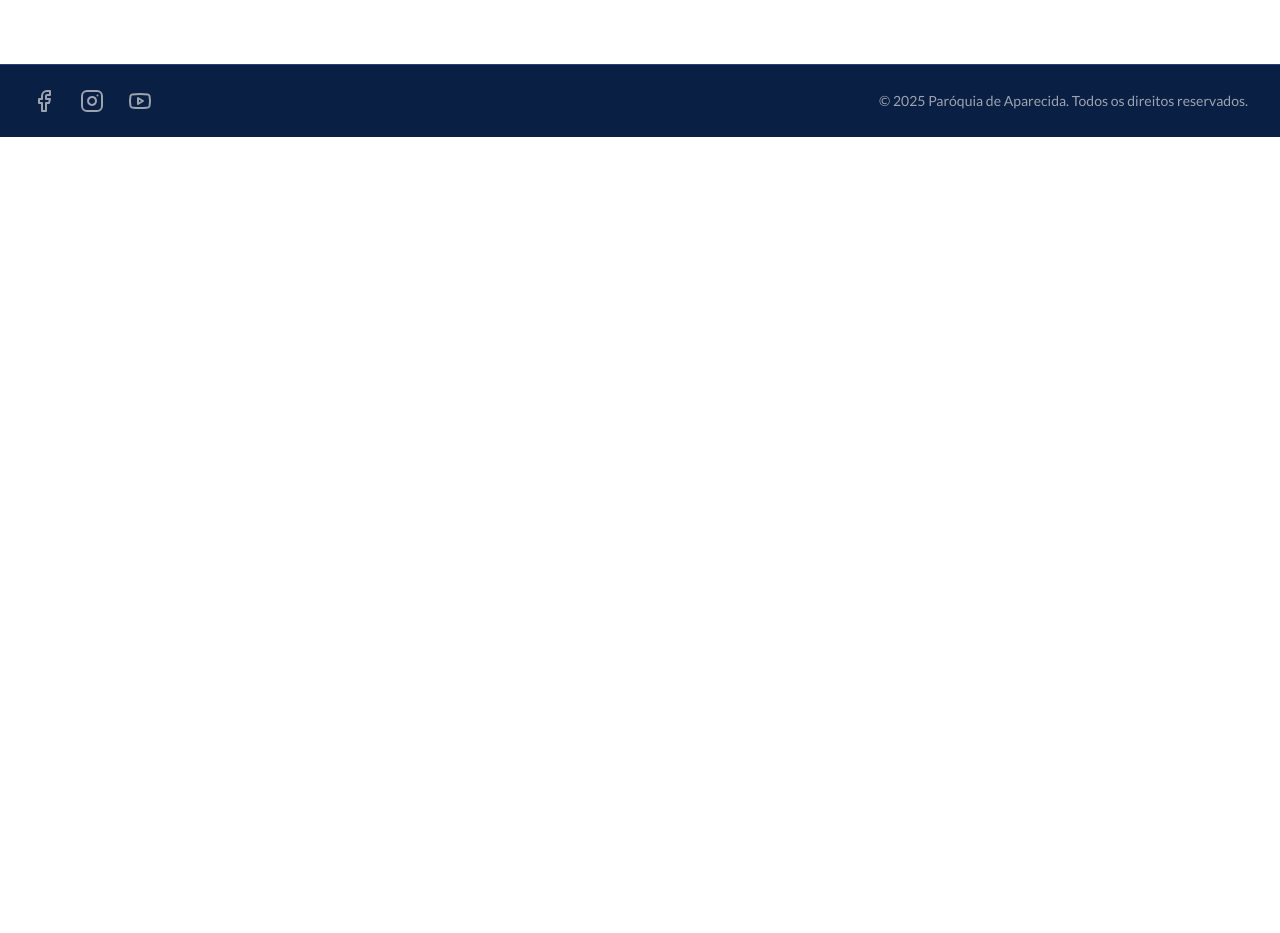
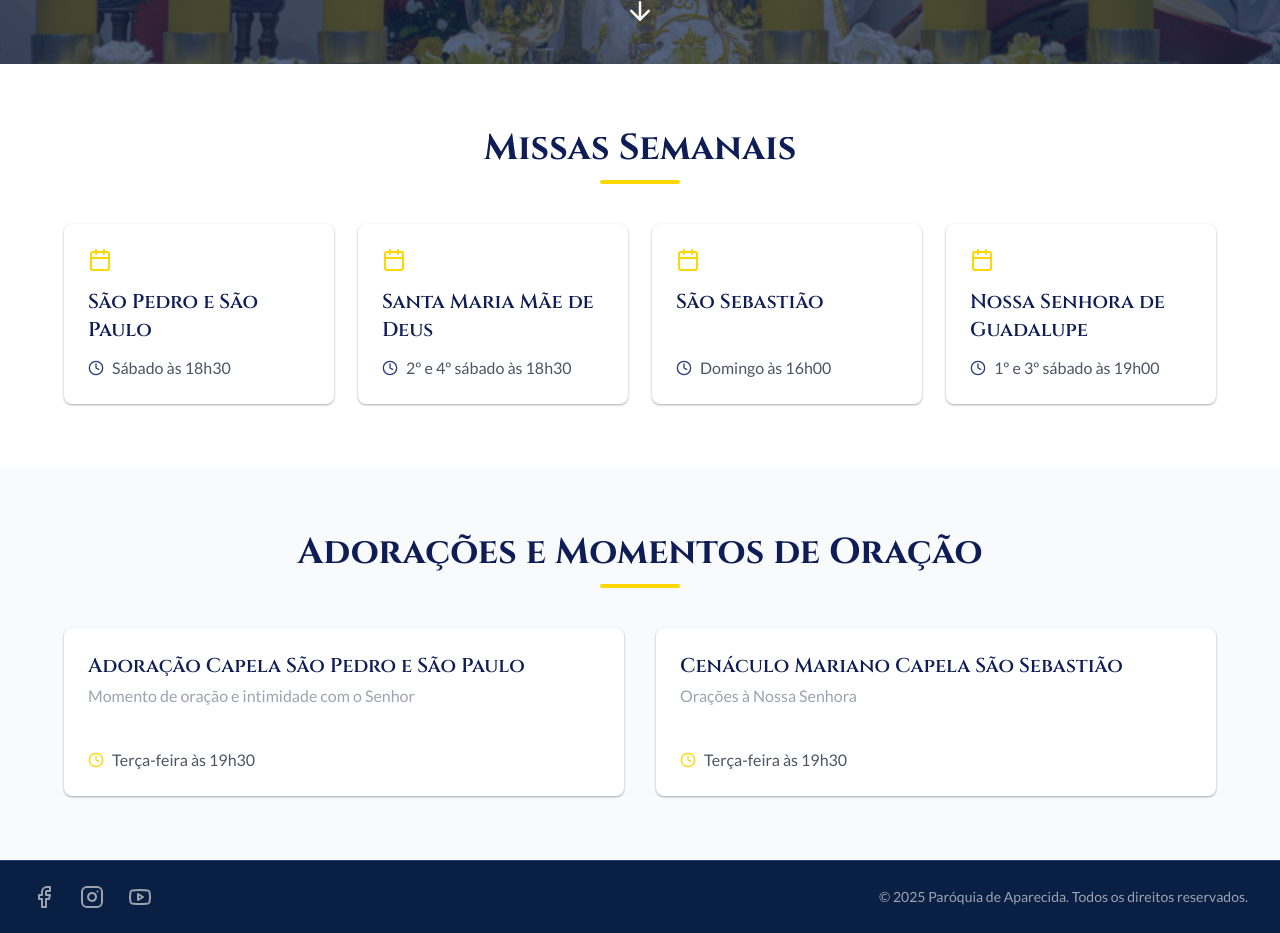
Before and after one commit to devrenato16/aparecidaWeb, a React (Vite) app: page /capelas in a window 1280 px wide. Shown: the part 800-1733 px from the top of the page. Before the commit the page ends 937 px from the top, so only its background shows below. Built offline with nearby package versions, Linux system fonts and the light colour scheme; no server answers.

Commit message:
Incremento Capelas

```diff
--- a/src/App.tsx
+++ b/src/App.tsx
@@ -17,6 +17,7 @@ import NotFoundPage from "./pages/NotFoundPage";
 // Admin Pages
 import AdminDashboardPage from "./pages/admin/AdminDashboardPage";
 import AdminRegistrationsPage from "./pages/admin/AdminRegistrationsPage";
+import ChapelsPage from "./pages/ChapelsPage";
 
 function App() {
   const location = useLocation();
@@ -39,6 +40,7 @@ function App() {
           <Route path="/inscricoes" element={<RegistrationPage />} />
           <Route path="/dizimo" element={<TithePage />} />
           <Route path="/login" element={<LoginPage />} />
+          <Route path="/capelas" element={<ChapelsPage />} />
 
           {/* Protected Admin Routes */}
           <Route
--- a/src/components/Header.tsx
+++ b/src/components/Header.tsx
@@ -27,7 +27,8 @@ const Header = () => {
   const navItems = [
     { label: "Início", path: "/" },
     { label: "Sobre", path: "/sobre" },
-    { label: "Horários", path: "/horarios" },
+    { label: "Horários Matriz", path: "/horarios" },
+    { label: "Capelas", path: "/capelas" },
     { label: "Inscrições", path: "/inscricoes" },
     { label: "Dízimo", path: "/dizimo" },
   ];
--- /dev/null
+++ b/src/pages/ChapelsPage.tsx
@@ -0,0 +1,136 @@
+import { Helmet } from "react-helmet-async";
+import { motion } from "framer-motion";
+import { Calendar, Clock } from "lucide-react";
+import Hero from "../components/Hero";
+import SectionTitle from "../components/SectionTitle";
+import Card from "../components/Card";
+
+import missa from "../assets/missa.webp";
+
+const ChapelsPage = () => {
+  const schedules = [
+    {
+      name: "São Pedro e São Paulo",
+      times: ["Sábado às 18h30"],
+    },
+    {
+      name: "Santa Maria Mãe de Deus",
+      times: ["2º e 4º sábado às 18h30"],
+    },
+    {
+      name: "São Sebastião",
+      times: ["Domingo às 16h00"],
+    },
+    {
+      name: "Nossa Senhora de Guadalupe",
+      times: ["1º e 3º sábado às 19h00"],
+    },
+  ];
+
+  const specialCelebrations = [
+    {
+      title: "Adoração Capela São Pedro e São Paulo",
+      schedule: "Terça-feira às 19h30",
+      description: "Momento de oração e intimidade com o Senhor",
+    },
+    {
+      title: "Cenáculo Mariano Capela São Sebastião",
+      schedule: "Terça-feira às 19h30",
+      description: "Orações à Nossa Senhora",
+    },
+  ];
+
+  return (
+    <>
+      <Helmet>
+        <title>Horários | Paróquia de Aparecida</title>
+        <meta
+          name="description"
+          content="Confira os horários de missas, confissões e eventos na Paróquia de Aparecida."
+        />
+      </Helmet>
+
+      <Hero
+        title="Capelas"
+        subtitle="Confira os horários em nossas capelas"
+        backgroundImage={missa}
+      />
+
+      <section className="section">
+        <div className="container-custom">
+          <SectionTitle title="Missas Semanais" center />
+
+          <motion.div
+            initial={{ opacity: 0 }}
+            whileInView={{ opacity: 1 }}
+            transition={{ duration: 0.6 }}
+            viewport={{ once: true }}
+            className="mt-10 grid grid-cols-1 md:grid-cols-2 lg:grid-cols-3 xl:grid-cols-4 gap-6"
+          >
+            {schedules.map((schedule, index) => (
+              <motion.div
+                key={schedule.name}
+                initial={{ opacity: 0, y: 20 }}
+                whileInView={{ opacity: 1, y: 0 }}
+                transition={{ duration: 0.5, delay: index * 0.1 }}
+                viewport={{ once: true }}
+              >
+                <Card
+                  title={schedule.name}
+                  icon={<Calendar className="h-6 w-6" />}
+                >
+                  <div>
+                    {schedule.times.length > 0 ? (
+                      <>
+                        <div className="flex flex-col space-y-1">
+                          {schedule.times.map((time) => (
+                            <div key={time} className="flex items-center">
+                              <Clock className="h-4 w-4 text-primary-600 mr-2" />
+                              <span className="text-gray-600">{time}</span>
+                            </div>
+                          ))}
+                        </div>
+                      </>
+                    ) : (
+                      <p className="text-gray-500 italic">Não há celebrações</p>
+                    )}
+                  </div>
+                </Card>
+              </motion.div>
+            ))}
+          </motion.div>
+        </div>
+      </section>
+
+      <section className="section bg-gray-50">
+        <div className="container-custom">
+          <SectionTitle title="Adorações e Momentos de Oração" center />
+
+          <div className="mt-10 grid grid-cols1 md:grid-cols-2 gap-8">
+            {specialCelebrations.map((celebration, index) => (
+              <motion.div
+                key={celebration.title}
+                initial={{ opacity: 0, y: 20 }}
+                whileInView={{ opacity: 1, y: 0 }}
+                transition={{ duration: 0.5, delay: index * 0.1 }}
+                viewport={{ once: true }}
+                className="bg-white rounded-lg shadow-elevation-1 p-6"
+              >
+                <h3 className="text-xl font-serif font-semibold text-primary-800 mb-1">
+                  {celebration.title}
+                </h3>
+                <p className="text-gray-400 ">{celebration.description}</p>
+                <p className="text-gray-600 font-medium flex items-center mt-10">
+                  <Clock className="h-4 w-4 text-secondary mr-2" />
+                  {celebration.schedule}
+                </p>
+              </motion.div>
+            ))}
+          </div>
+        </div>
+      </section>
+    </>
+  );
+};
+
+export default ChapelsPage;
```
